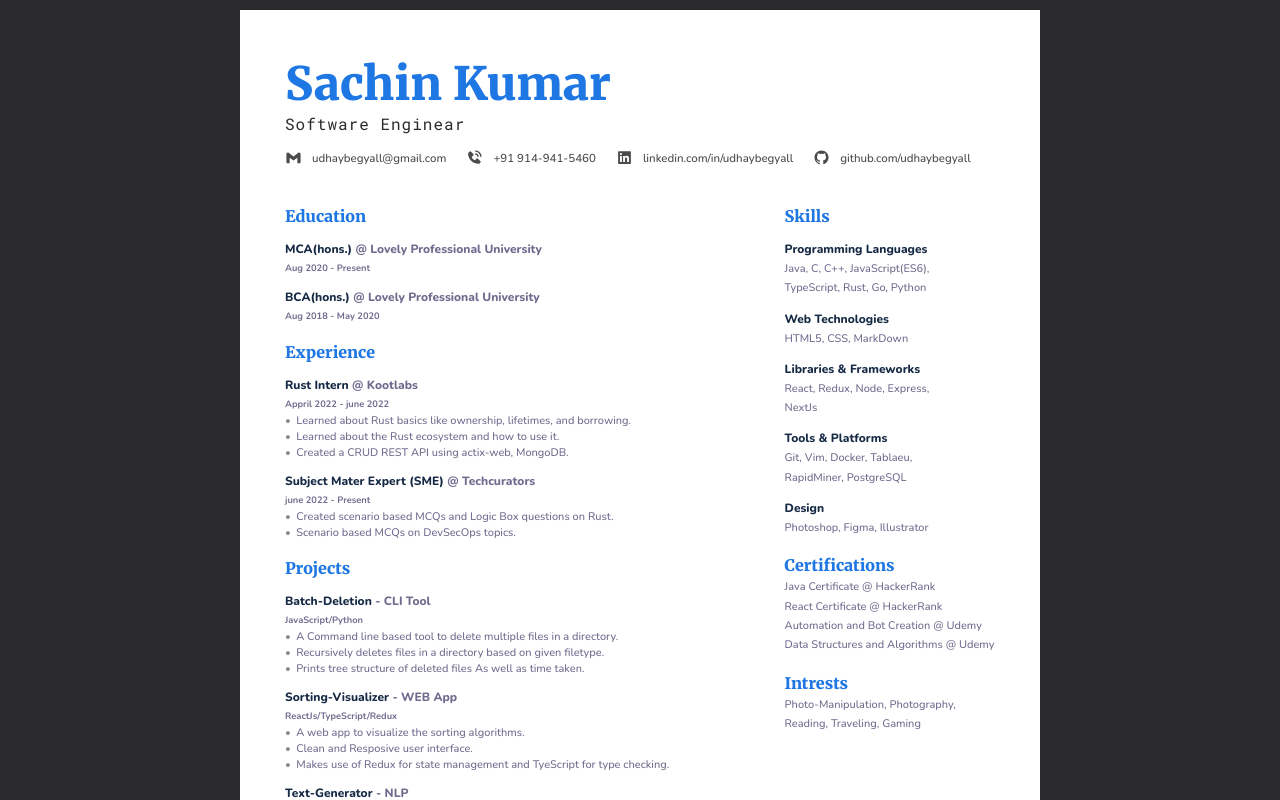
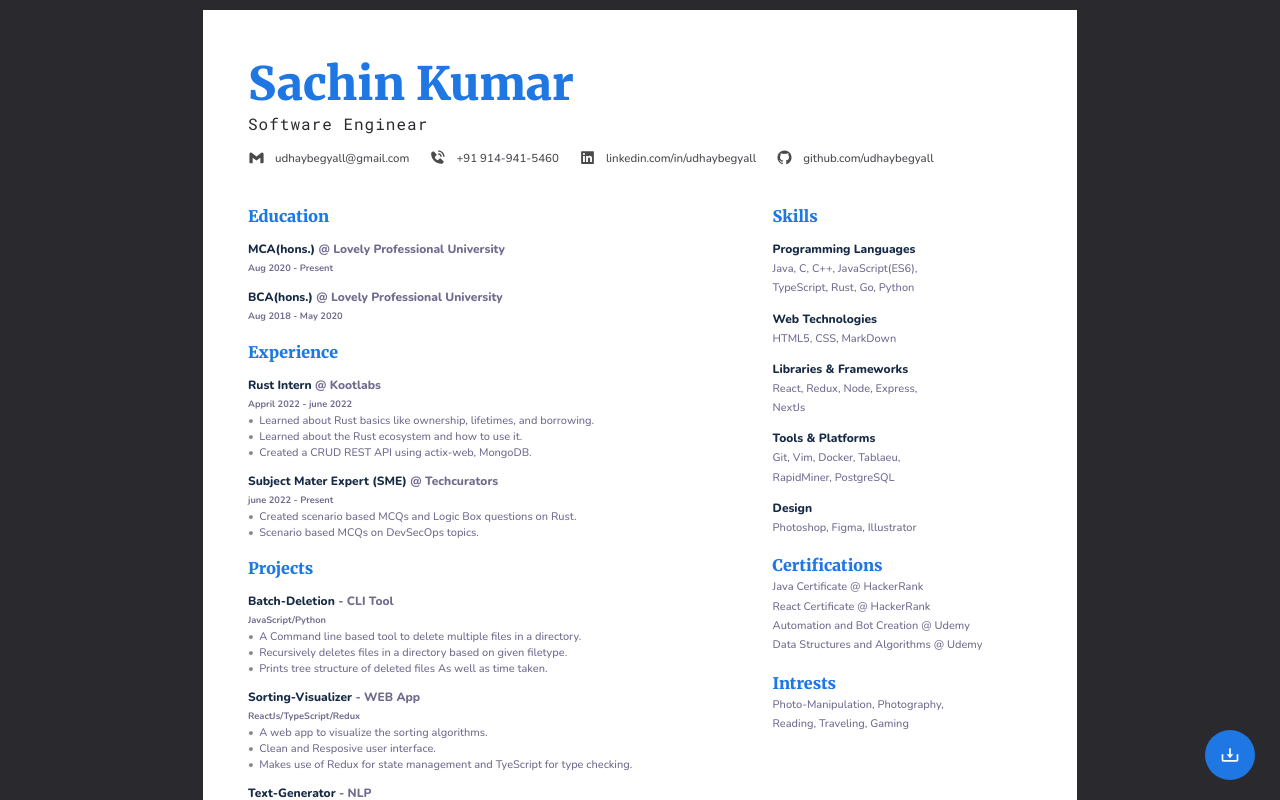
Before and after one commit to tempode/resume-react, a React (Vite) app: page / in a window 1280 px wide. Shown: the top 800 px of the page. Built offline with nearby package versions, Linux system fonts and the light colour scheme.

Commit message:
added download button

```diff
--- a/index.html
+++ b/index.html
@@ -3,7 +3,6 @@
 
 <head>
   <meta charset="UTF-8" />
-  <link rel="icon" type="image/svg+xml" href="/src/favicon.svg" />
   <meta name="viewport" content="width=device-width, initial-scale=1.0" />
   <title>Sachin Kumar</title>
 </head>
--- a/src/App.css
+++ b/src/App.css
@@ -9,7 +9,7 @@
 
 .App {
   margin-top: 10px;
-  width: 800px;
+  width: 874px;
   margin-left: auto;
   margin-right: auto;
   padding-right: 20px;
@@ -23,6 +23,7 @@
 .main {
   margin-top: 20px;
   display: flex;
+  gap: 5px;
   justify-content: felx-start;
   transition: 1s;
 }
@@ -169,11 +170,6 @@ ul li:before {
   font-family: 'Nunito', sans-serif;
 }
 
-.right-section {
-  margin-left: -20px;
-}
-
-
 #main-description-lineheight {
   line-height: 1;
 }
@@ -204,3 +200,57 @@ ul li:before {
     transform: translateX(0);
   }
 }
+
+.download-button {
+  background-color: var(--primary-color);
+  width: 50px;
+  height: 50px;
+  border-radius: 50%;
+  display: flex;
+  justify-content: center;
+  align-items: center;
+  transition: .5s;
+}
+
+.download-button img {
+  width: 20px;
+  height: 20px;
+}
+
+@media screen and (max-width: 700px) {
+  .download-button {
+    width: 40px;
+    height: 40px;
+  }
+
+  .download-button img {
+    width: 17px;
+    height: 17px;
+  }
+}
+
+.download-button {
+  position: fixed;
+  bottom: 20px;
+  right: 25px;
+}
+
+/* on hover make the img inside download-button class fadeinfrom top */
+.download-button:hover img {
+  animation: downloadAnimation .5s ease-in-out;
+}
+
+@keyframes downloadAnimation {
+  0% {
+    transform: translateY(-10px);
+  }
+
+  50% {
+    transform: translateY(10px);
+  }
+
+  100% {
+    opacity: 1;
+    transform: translateY(0);
+  }
+}
--- a/src/App.tsx
+++ b/src/App.tsx
@@ -1,6 +1,7 @@
 import Header from './components/header';
 import Left from './components/left';
 import Right from './components/right';
+import DownloadButton from './components/downloadbutton';
 import './App.css'
 
 function App() {
@@ -11,6 +12,7 @@ function App() {
         <Left />
         <Right />
       </div>
+      <DownloadButton />
     </div>
   )
 }
--- /dev/null
+++ b/src/components/downloadbutton.tsx
@@ -0,0 +1,11 @@
+import DownlaodIcon from '../assets/icons/downlaod.svg';
+
+const DownloadButton = () => {
+    return (
+        <a title="Download CV" className="download-button" href="src/assets/resume.pdf" download>
+            <img src={DownlaodIcon} alt="Download Resume" />
+        </a>
+    );
+}
+
+export default DownloadButton;
```
Also changed, not shown: src/assets/icons/downlaod.svg, 1 other file (tests, documents, lock files or other folders).
